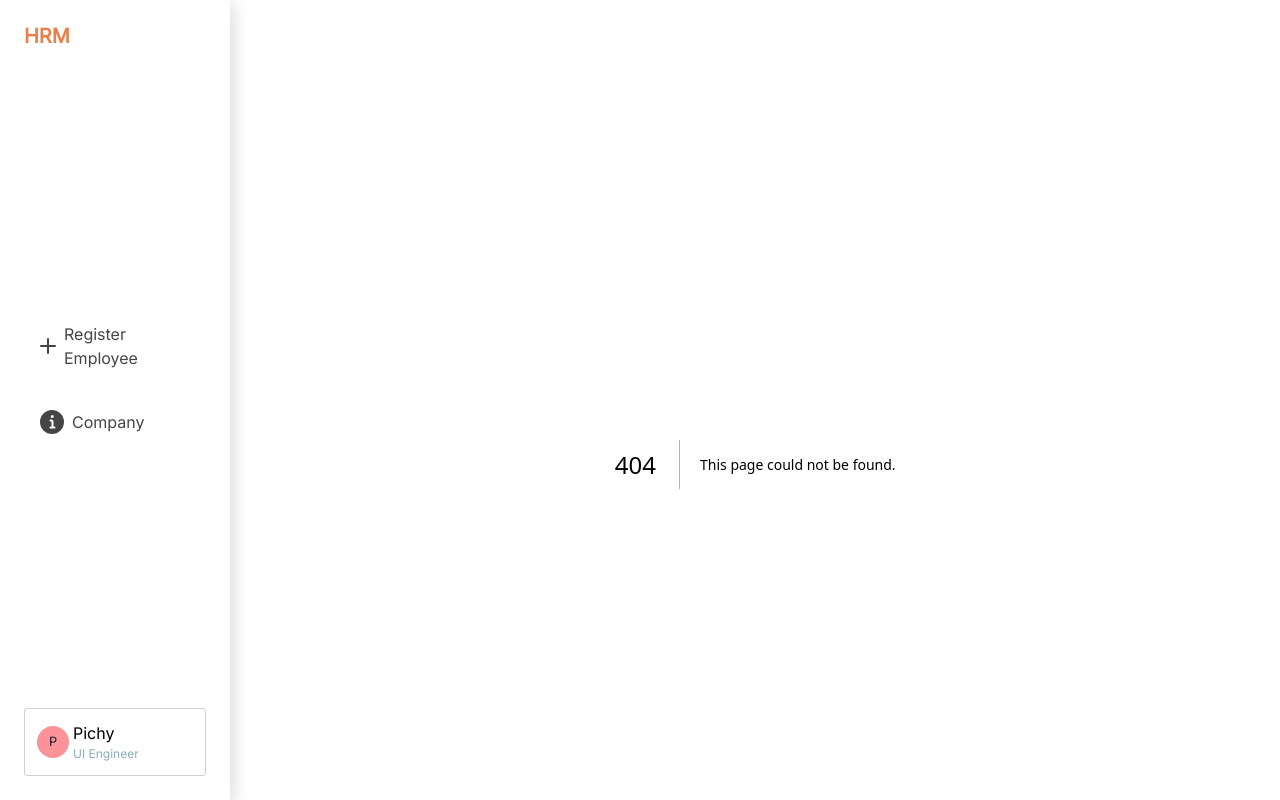
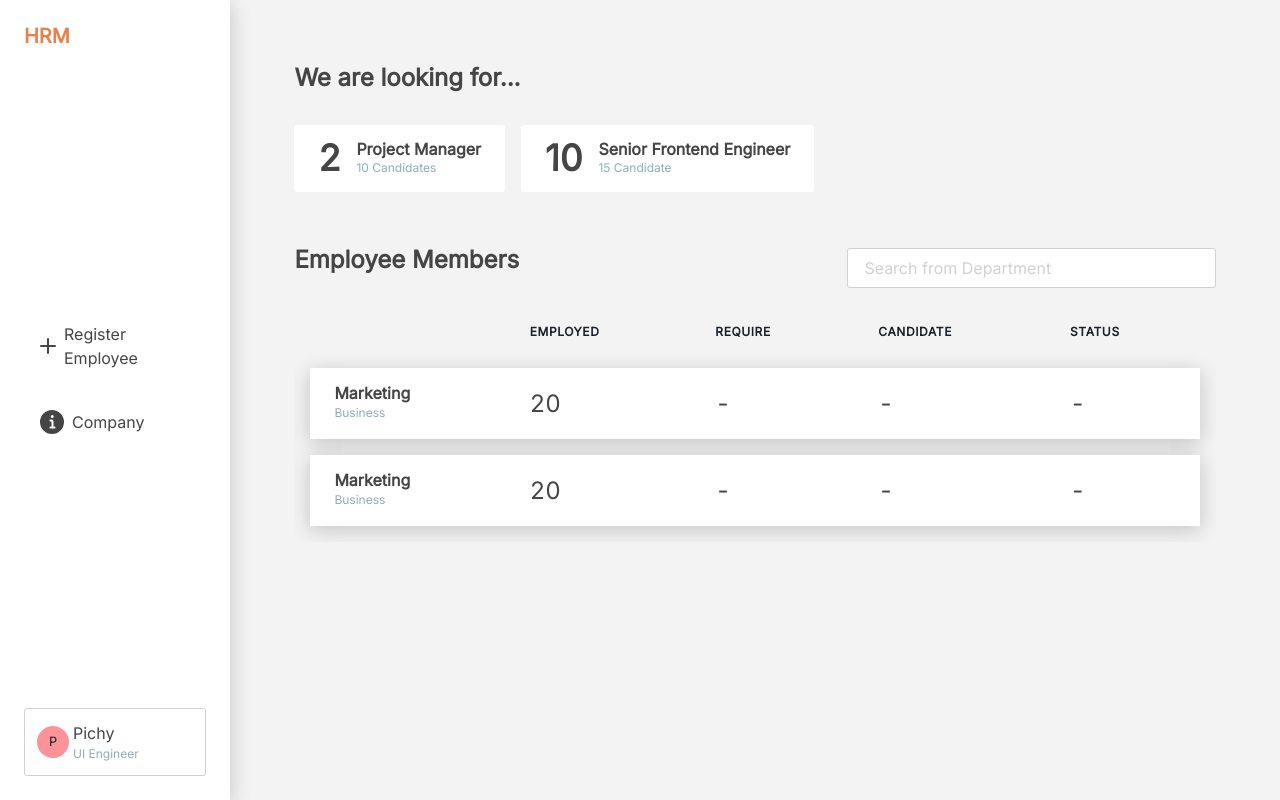
Before and after one commit to db-project-2023/hr-management, a Next.js app: page /company in a window 1280 px wide. Before the commit this address had no page. Built offline with nearby package versions, Linux system fonts and the light colour scheme.

Commit message:
feat: form

```diff
--- /dev/null
+++ b/src/components/HRNumberCard.tsx
@@ -0,0 +1,34 @@
+import { Flex } from "@chakra-ui/react";
+import { Typography } from "./Typography";
+
+export type HRNumberCardType = {
+  number: number;
+  title: string;
+  description?: string;
+};
+
+export const HRNumberCard = (props: HRNumberCardType) => {
+  const { number, title, description } = props;
+  return (
+    <Flex
+      bg="background.primary"
+      align="center"
+      justify="center"
+      px={6}
+      py={3}
+      borderRadius={3}
+      w="fit-content"
+      gap={4}
+    >
+      <Typography variant="h1" fontSize="4xl">
+        {number}
+      </Typography>
+      <Flex flexDir="column">
+        <Typography variant="h3">{title}</Typography>
+        {description && (
+          <Typography variant="description">{description}</Typography>
+        )}
+      </Flex>
+    </Flex>
+  );
+};
--- a/src/components/HRSidebar.tsx
+++ b/src/components/HRSidebar.tsx
@@ -27,6 +27,7 @@ export const HRSidebar = (props: HRSidebarType) => {
       bg="background.primary"
       boxShadow={boxShadow}
       p={6}
+      zIndex={99}
       justifyContent="space-between"
     >
       <Link as={NextLink} href="/" _hover={{ textDecor: "none" }}>
--- /dev/null
+++ b/src/components/HRTable.tsx
@@ -0,0 +1,55 @@
+import { boxShadow } from "@/styles/boxShadow";
+import {
+  Table,
+  TableContainer,
+  Tbody,
+  Td,
+  Th,
+  Thead,
+  Tr,
+} from "@chakra-ui/react";
+import { ReactNode } from "react";
+
+type HRTableRowType = {
+  row: ReactNode[];
+};
+
+export type HRTableType = {
+  headers: string[];
+  rows: ReactNode[][];
+};
+
+export const HRTable = (props: HRTableType) => {
+  const { headers, rows } = props;
+  return (
+    <TableContainer>
+      <Table
+        variant="unstyled"
+        sx={{ borderCollapse: "separate", borderSpacing: "0 1em" }}
+        px={4}
+      >
+        <Thead>
+          <Tr>
+            {headers.map((header) => (
+              <Th key={header}>{header}</Th>
+            ))}
+          </Tr>
+        </Thead>
+        <Tbody>
+          {rows.map((row, i) => (
+            <Tr
+              key={i}
+              bg="background.primary"
+              boxShadow={boxShadow}
+              border={0}
+            >
+              {row.map((el, j) => (
+                <Td key={j}>{el}</Td>
+              ))}
+            </Tr>
+          ))}
+        </Tbody>
+      </Table>
+    </TableContainer>
+  );
+};
--- a/src/components/Typography.tsx
+++ b/src/components/Typography.tsx
@@ -12,23 +12,29 @@ export const typographyStyles: Record<HeadingType | TextType, TextProps> = {
   h1: {
     fontSize: "24px",
     fontWeight: "semibold",
+    color: "content.primary",
   },
   h2: {
     fontSize: "20px",
     fontWeight: "semibold",
+    color: "content.primary",
   },
   h3: {
     fontSize: "16px",
     fontWeight: "semibold",
+    color: "content.primary",
   },
   body1: {
     fontSize: "24px",
+    color: "content.primary",
   },
   body2: {
     fontSize: "20px",
+    color: "content.primary",
   },
   body3: {
     fontSize: "16px",
+    color: "content.primary",
   },
   description: {
     fontSize: "12px",
--- a/src/pages/_app.tsx
+++ b/src/pages/_app.tsx
@@ -30,6 +30,7 @@ export default function App({ Component, pageProps }: AppProps) {
         right={0}
         p={16}
         overflow="scroll"
+        bg="background.secondary"
       >
         <Component {...pageProps} />
       </Box>
--- /dev/null
+++ b/src/pages/company.tsx
@@ -0,0 +1,78 @@
+import { HRInput } from "@/components/HRInput";
+import { HRNumberCard } from "@/components/HRNumberCard";
+import { HRTable } from "@/components/HRTable";
+import { Typography } from "@/components/Typography";
+import { Flex } from "@chakra-ui/react";
+
+const Company = () => {
+  return (
+    <Flex flexDir="column" gap={8}>
+      <Flex flexDir="column" gap={8}>
+        <Typography variant="h1">We are looking for...</Typography>
+        <Flex gap={4} flexWrap="wrap">
+          <HRNumberCard
+            number={2}
+            title="Project Manager"
+            description="10 Candidates"
+          />
+          <HRNumberCard
+            number={10}
+            title="Senior Frontend Engineer"
+            description="15 Candidate"
+          />
+        </Flex>
+      </Flex>
+      <Flex flexDir="column">
+        <Flex w="100%" align="center" justify="space-between">
+          <Typography variant="h1">Employee Members</Typography>
+          <Flex w="40%">
+            <HRInput placeholder="Search from Department" />
+          </Flex>
+        </Flex>
+        <HRTable
+          headers={["", "Employed", "Require", "Candidate", "Status "]}
+          rows={[
+            [
+              <Flex key="position" flexDir="column">
+                <Typography variant="h3">Marketing</Typography>
+                <Typography variant="description">Business</Typography>
+              </Flex>,
+              <Typography key="employed" fontSize="2xl">
+                20
+              </Typography>,
+              <Typography key="employed" fontSize="2xl">
+                -
+              </Typography>,
+              <Typography key="employed" fontSize="2xl">
+                -
+              </Typography>,
+              <Typography key="employed" fontSize="2xl">
+                -
+              </Typography>,
+            ],
+            [
+              <Flex key="position" flexDir="column">
+                <Typography variant="h3">Marketing</Typography>
+                <Typography variant="description">Business</Typography>
+              </Flex>,
+              <Typography key="employed" fontSize="2xl">
+                20
+              </Typography>,
+              <Typography key="employed" fontSize="2xl">
+                -
+              </Typography>,
+              <Typography key="employed" fontSize="2xl">
+                -
+              </Typography>,
+              <Typography key="employed" fontSize="2xl">
+                -
+              </Typography>,
+            ],
+          ]}
+        />
+      </Flex>
+    </Flex>
+  );
+};
+
+export default Company;
```
Also changed, not shown: src/pages/employee_register.tsx (+6 -1 lines).
